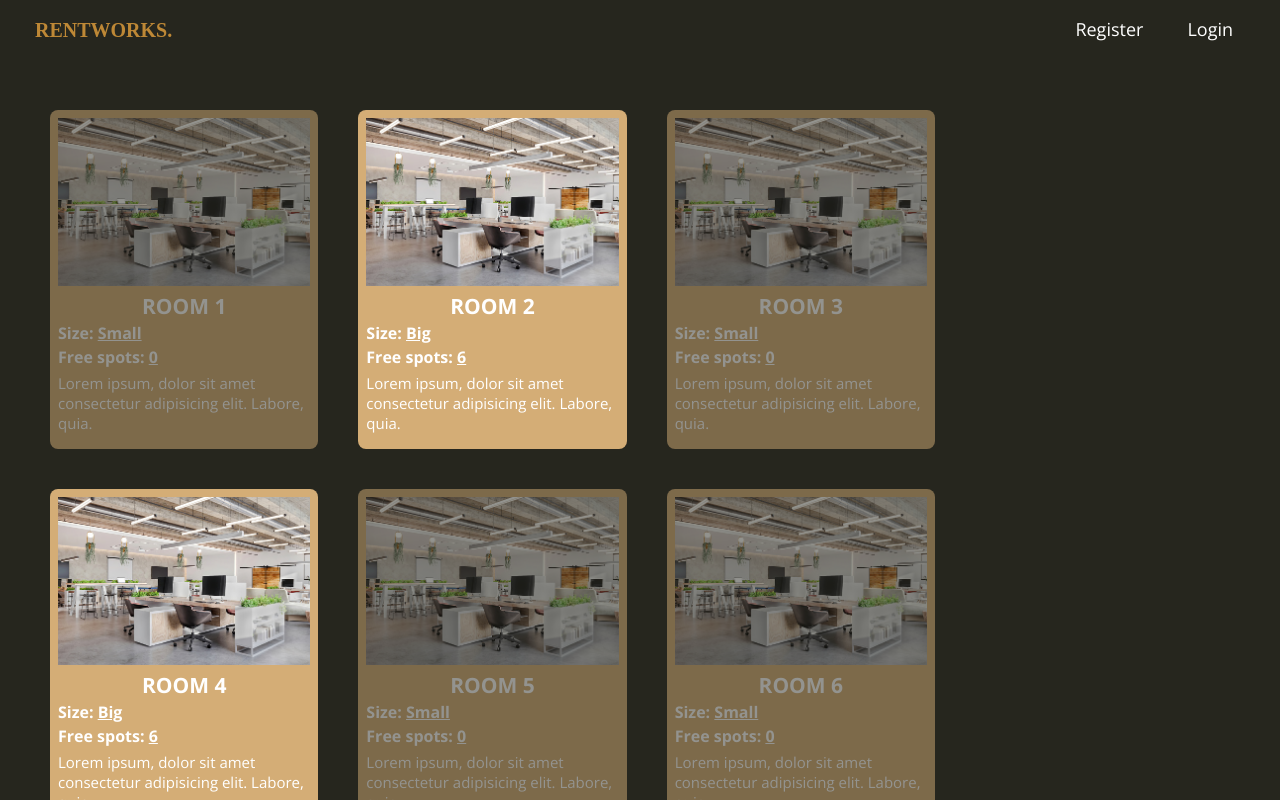
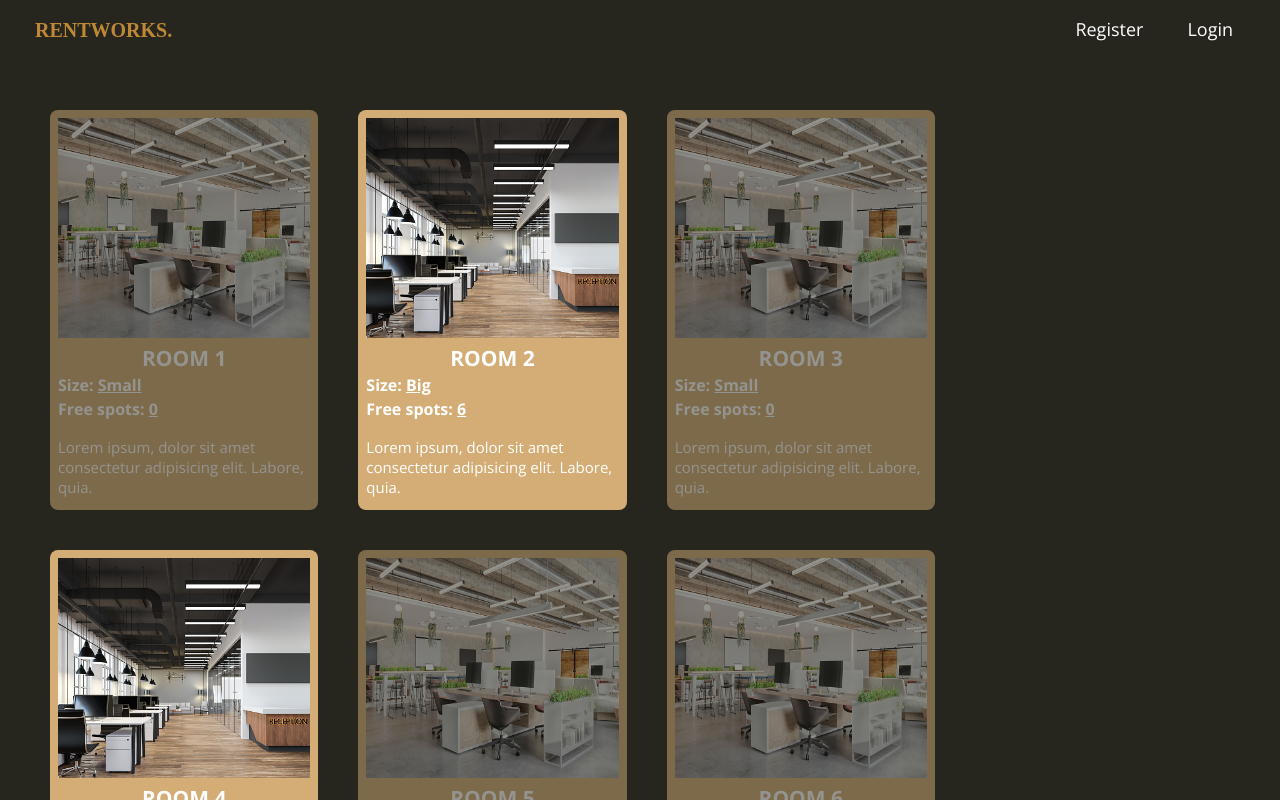
Before and after one commit to EmilArnaudov/NuxtRentApp, a Nuxt app: page /rooms in a window 1280 px wide. Shown: the top 800 px of the page. Built offline with nearby package versions, Linux system fonts and the light colour scheme.

Commit message:
fix nested paths

```diff
--- a/components/RoomCard.vue
+++ b/components/RoomCard.vue
@@ -1,7 +1,8 @@
 <template>
-    <div class="card" v-bind:class="freeSpots ? '' : 'noFreeSpots'">
+    <div v-on="freeSpots ? { click: handleNavigate } : {}" class="card" :class="freeSpots ? '' : 'noFreeSpots'">
         <div class="imageContainer">
-            <img src="../assets/images/room-big.jpg" alt="">
+            <img v-if="room.size === 'Big'" src="../assets/images/room-big.jpg" alt="bigRoom">
+            <img v-else src="../assets/images/room-small.jpg" alt="smallRoom">
         </div>
         <div class="content">
             <h1 class="cardHeading">ROOM {{i+1}}</h1>
@@ -23,6 +24,12 @@
         computed: {
             freeSpots() {
                 return this.room.deskCapacity - this.room.desksTaken - 6
+            },
+        },
+        methods: {
+            handleNavigate() {
+                console.log('inside navigate');
+                this.$router.push(`rooms/${this.room._id}`)
             }
         }
     }
@@ -52,6 +59,9 @@
 .content > p > span {
     text-decoration: underline;
 }
+.cardDesc {
+    margin-top: 20px;
+}
 
 .size,
 .free {
@@ -63,6 +73,7 @@
     border-radius: 8px;
     transition: all 300ms ease-in;
     cursor: pointer;
+    height: 400px;
 }
 
 
@@ -73,6 +84,7 @@
 }
  .imageContainer > img {
     width: 100%;
+    height: 220px;
  }
 
 
--- a/pages/rooms/[roomId]/index.vue
+++ /dev/null
@@ -1,11 +0,0 @@
-<template>
-    <div>
-        THIS IS THE ROOM {{roomId}} PAGE
-    </div>
-</template>
-
-<script setup>
-    const route = useRoute();
-
-    const {roomId} = route.params;
-</script>
--- /dev/null
+++ b/pages/rooms/_roomId/index.vue
@@ -0,0 +1,41 @@
+<template>
+    <div class="wrapper">
+        THIS IS THE ROOM {{params.roomId}} PAGE
+
+    <div class="bg"></div>
+    </div>
+</template>
+
+<script>
+    export default {
+        data() {
+            return {
+
+        }},
+        computed: {
+            params() {
+                return this.$route.params
+            }
+        }
+
+    }
+</script>
+
+
+<style scoped>
+.wrapper {
+    background: #26261E;
+    padding: 50px;
+    display: flex;
+}
+
+.bg {
+    position: absolute;
+    top: 0;
+    left: 0;
+    right: 0;
+    bottom: 0;
+    background: #26261E;
+    z-index: -100;
+}
+</style>
--- a/pages/rooms/index.vue
+++ b/pages/rooms/index.vue
@@ -3,7 +3,10 @@
         <RoomsGrid :allRooms="allRooms"></RoomsGrid>
         <div class="userInfo"></div>
         <div class="bg"></div>
+        <NuxtChild/>
     </div>
+
+
 </template>
 
 
```
Also changed, not shown: assets/images/room-big.jpg, assets/images/room-small.jpg (added), pages/rooms/_roomId/desks/[deskId].vue (renamed from pages/rooms/[roomId]/desks/[deskId].vue), pages/rooms/_roomId/desks/index.vue (renamed from pages/rooms/[roomId]/desks/index.vue).
